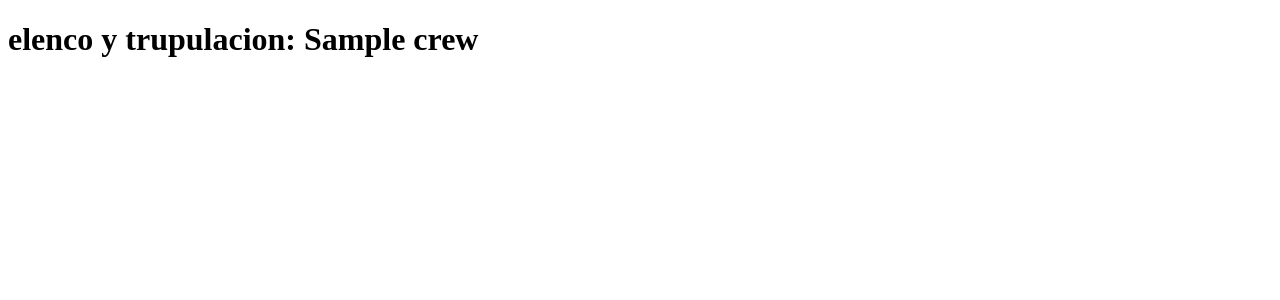
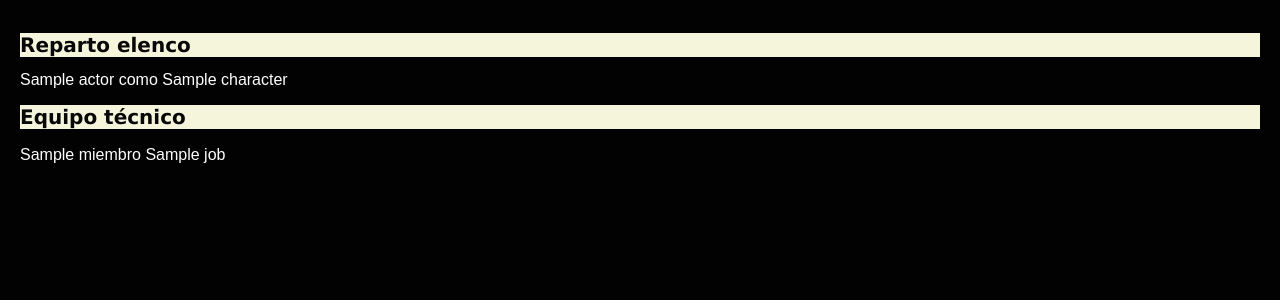
Before and after one commit to andressalazar08/tmdb_g1, a Flask app: template templates/elencoyequipos.html in a window 1280 px wide. Shown: the top 300 px of the page. Run offline with Flask 3, Linux system fonts and the light colour scheme; the template is opened without the code that fills it: most values are stand-ins (such as "Sample title", 1, 10 or a date in 2020).

Commit message:
avance de elenco y equipo

```diff
--- a/main.py
+++ b/main.py
@@ -1,5 +1,6 @@
 from flask import Flask, Blueprint
 from routes.popular import popular_bp
+from routes.elencoyequipos import credits_bp
 import os
 from dotenv import load_dotenv
 
@@ -7,6 +8,7 @@ load_dotenv()
 
 app=Flask(__name__)
 app.register_blueprint(popular_bp)
+app.register_blueprint(credits_bp)
 
 if __name__=="__main__":
     app.run(debug=True)
--- a/static/elencoyequipos.css
+++ b/static/elencoyequipos.css
@@ -0,0 +1,30 @@
+body {
+    font-family: Arial, sans-serif;
+    background-color: #020202;
+    color: #fffdfd;
+    margin: 0;
+    padding: 20px;
+}
+
+h1 {
+    font-family: 'Lucida Sans', 'Lucida Sans Regular', 'Lucida Grande', 'Lucida Sans Unicode', Geneva, Verdana, sans-serif;
+    font-size: 20px;
+    color: rgb(8, 8, 8);
+    background-color: beige;
+    display: flex;
+    justify-content: left;
+    min-height: 1vh
+
+
+}
+
+h2 {
+    font-size:20px;
+    font-family: 'Lucida Sans', 'Lucida Sans Regular', 'Lucida Grande', 'Lucida Sans Unicode', Geneva, Verdana, sans-serif;
+    color: rgb(8, 8, 8);
+    background-color: beige;
+    display: flex;
+    justify-content: left;
+    min-height: 1vh
+
+}
--- a/templates/elencoyequipos.html
+++ b/templates/elencoyequipos.html
@@ -1,14 +1,31 @@
 <!DOCTYPE html>
-<html>
+<html lang="es">
 <head>
-    <meta charset="UTF-8" />
-    <title> Detalles del elenco y equipo técnico  </title>
+    <meta charset="UTF-8">
+    <title>Créditos de la película</title>
+    <link rel="stylesheet" href="{{ url_for('static',filename='elencoyequipos.css') }}">
 </head>
 <body>
-    {% for elenco in datos  %}
 
-        <h1>elenco y trupulacion: {{ cast.crew }}</h1>
 
-    {% endfor %}
+        {% for actor in cast %}
+        <tr>
+            <h1>Reparto elenco</h1>
+            {{ actor.name }} como {{ actor.character }}
+        </tr>
+         {% endfor %}
+
+
+
+
+        {% for miembro in crew %}
+        <tr>
+          <h2>Equipo técnico</h2>
+            <td>{{ miembro.name }}</td>
+            <td>{{ miembro.job }}</td>
+
+        </tr>
+        {% endfor %}
+
 </body>
 </html>
```
Also changed, not shown: routes/elencoyequipos.py (+8 -6 lines).
